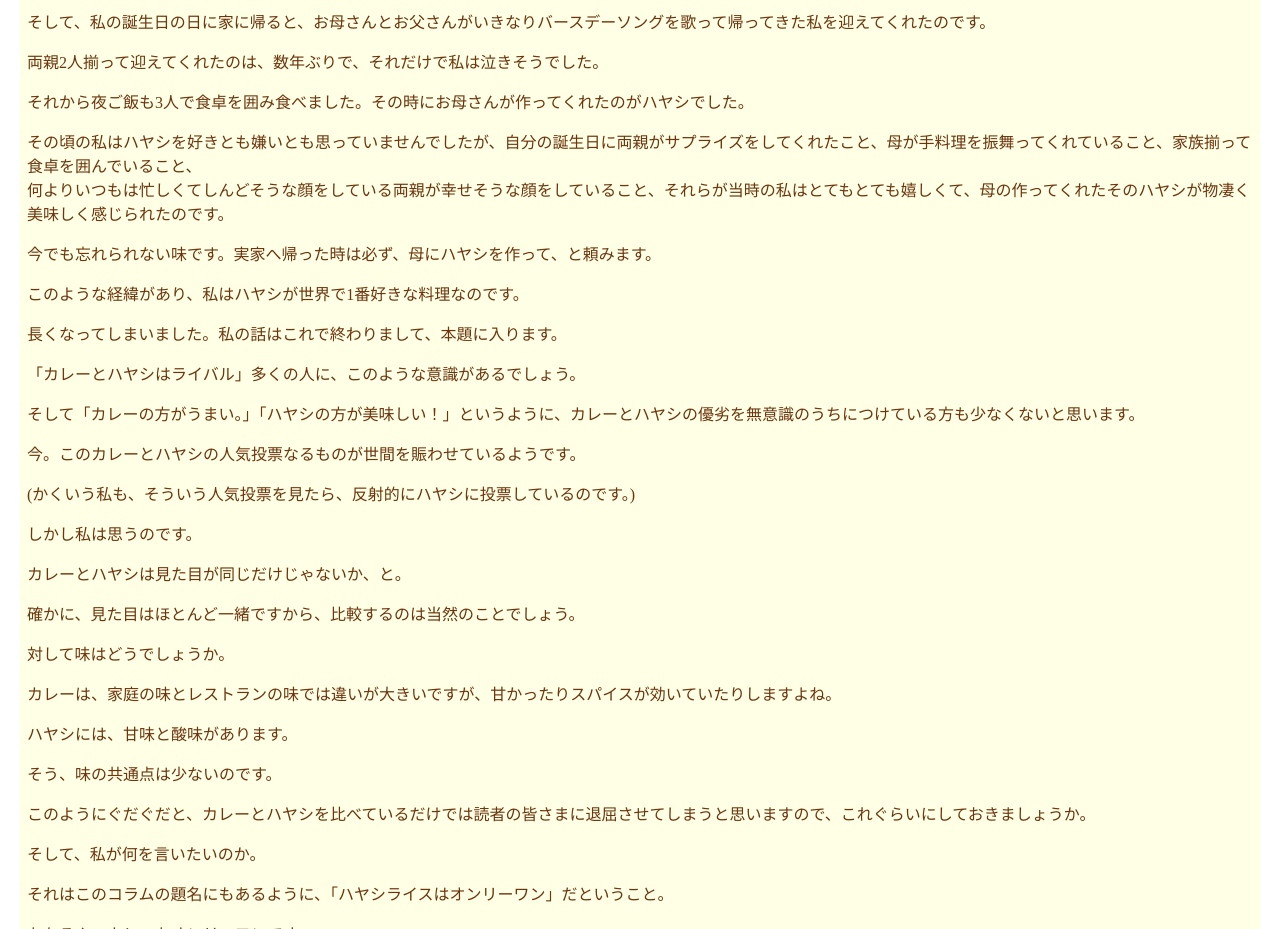
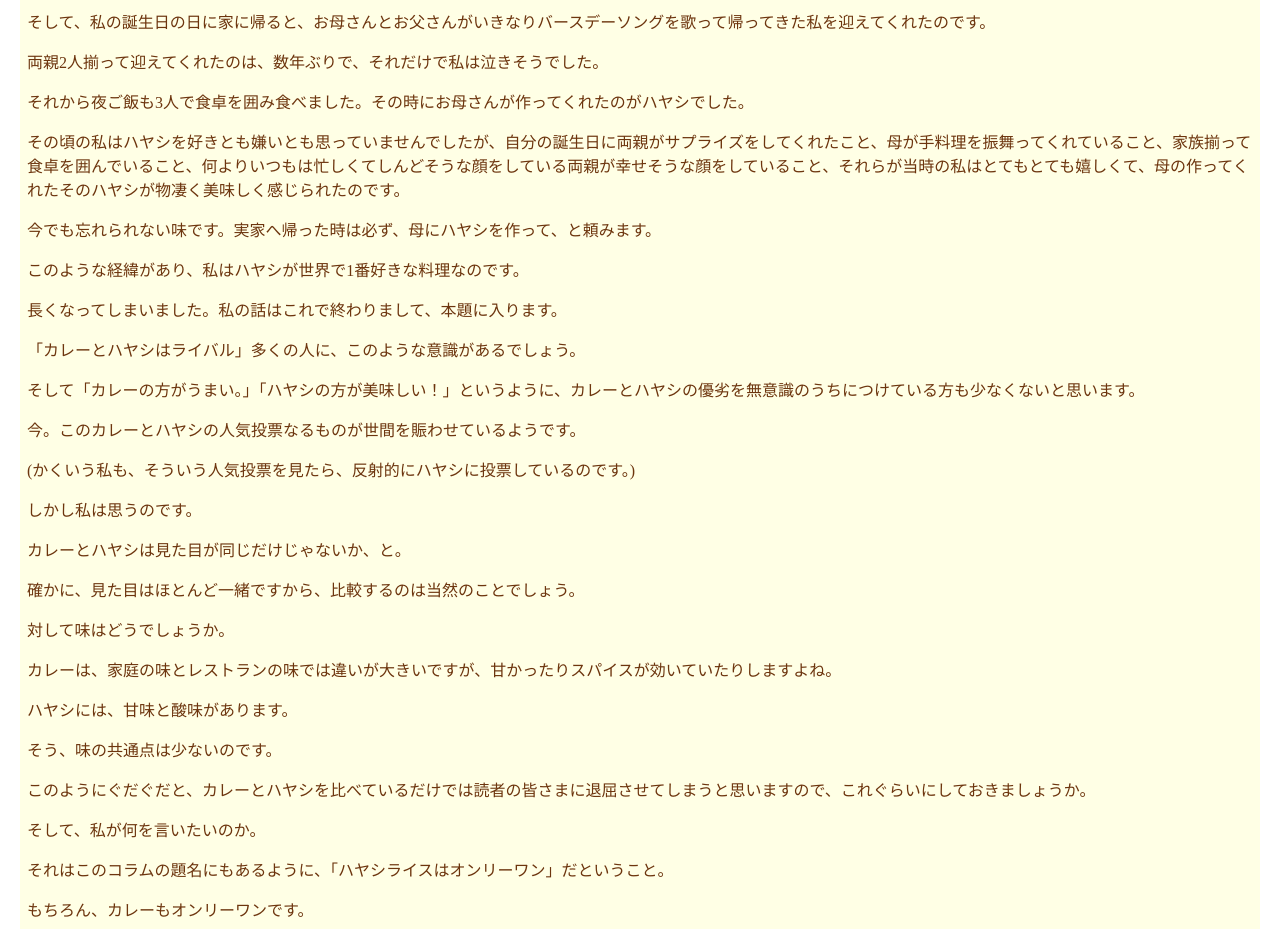
Before and after one commit to CurryDelicious/column-curry, a plain HTML site: page index.html in a window 1280 px wide. Shown: the part 1200-2129 px from the top of the page. Drawn offline with Linux system fonts and the light colour scheme.

Commit message:
Update index.html

```diff
--- a/index.html
+++ b/index.html
@@ -27,7 +27,7 @@
       <p>そして、私の誕生日の日に家に帰ると、お母さんとお父さんがいきなりバースデーソングを歌って帰ってきた私を迎えてくれたのです。</p>
       <p>両親2人揃って迎えてくれたのは、数年ぶりで、それだけで私は泣きそうでした。</p>
       <p>それから夜ご飯も3人で食卓を囲み食べました。その時にお母さんが作ってくれたのがハヤシでした。</p>
-      <p>その頃の私はハヤシを好きとも嫌いとも思っていませんでしたが、自分の誕生日に両親がサプライズをしてくれたこと、母が手料理を振舞ってくれていること、家族揃って食卓を囲んでいること、<br>何よりいつもは忙しくてしんどそうな顔をしている両親が幸せそうな顔をしていること、それらが当時の私はとてもとても嬉しくて、母の作ってくれたそのハヤシが物凄く美味しく感じられたのです。</p>
+      <p>その頃の私はハヤシを好きとも嫌いとも思っていませんでしたが、自分の誕生日に両親がサプライズをしてくれたこと、母が手料理を振舞ってくれていること、家族揃って食卓を囲んでいること、何よりいつもは忙しくてしんどそうな顔をしている両親が幸せそうな顔をしていること、それらが当時の私はとてもとても嬉しくて、母の作ってくれたそのハヤシが物凄く美味しく感じられたのです。</p>
       <p>今でも忘れられない味です。実家へ帰った時は必ず、母にハヤシを作って、と頼みます。</p>
       <p>このような経緯があり、私はハヤシが世界で1番好きな料理なのです。</p>
       <p>長くなってしまいました。私の話はこれで終わりまして、本題に入ります。</p>
```
